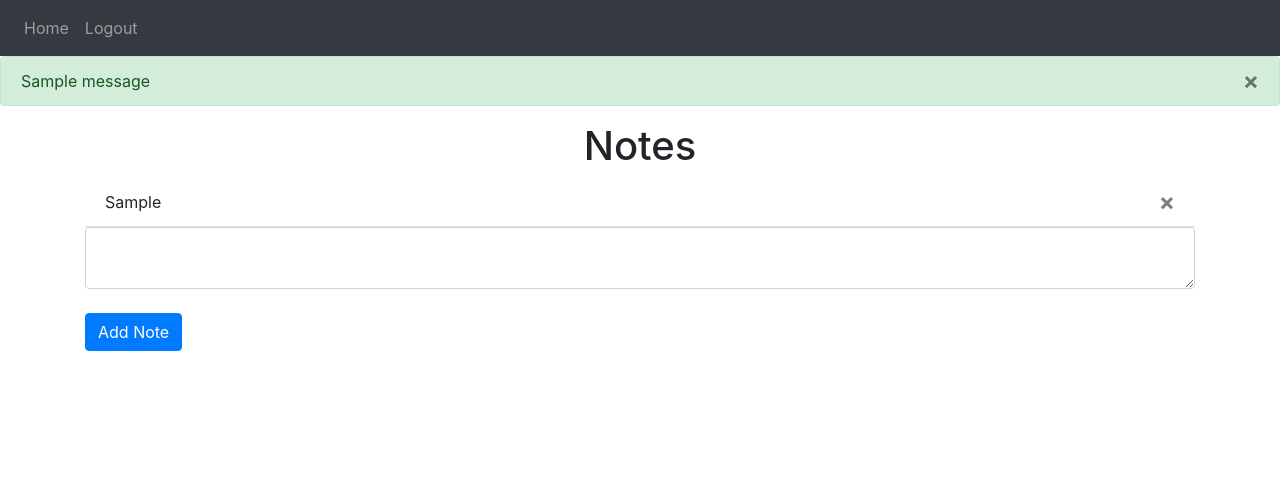
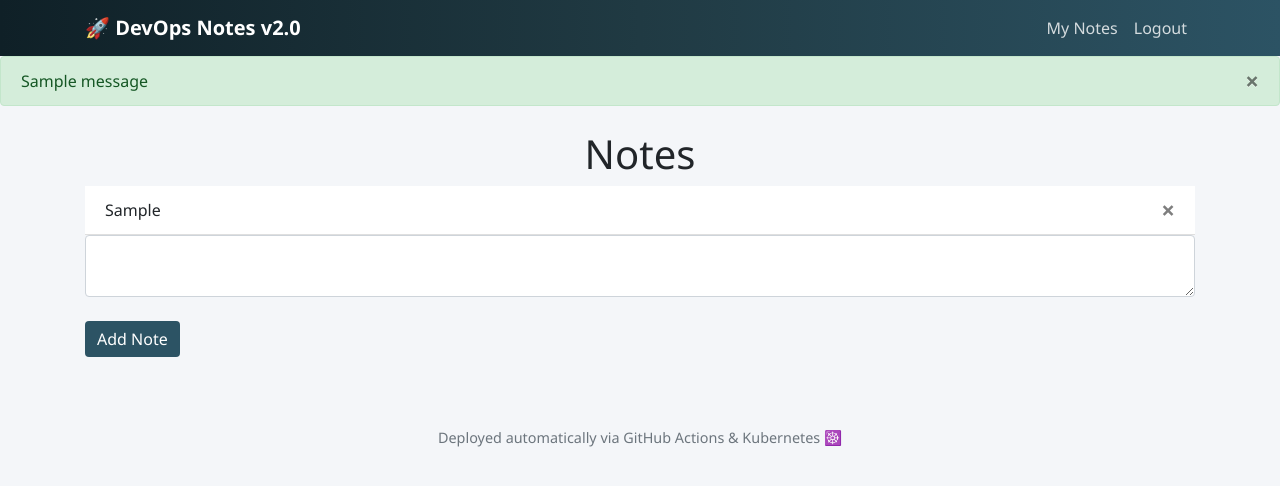
Before and after one commit to netadminplus/My-Notes-App, a Flask app: page / in a window 1280 px wide. Shown: the top 486 px of the page. Run offline with Flask 3, Linux system fonts and the light colour scheme; a user stored in the database is signed in; tables that the repository leaves empty hold one stand-in row (values such as "Sample post"); one stand-in notice (Sample message) is shown; some libraries are stand-ins or nearby versions.

```diff
--- a/website/templates/base.html
+++ b/website/templates/base.html
@@ -1,11 +1,8 @@
 <!DOCTYPE html>
-<html lang="en">
+<html>
   <head>
-    <meta charset="UTF-8">
-    <meta http-equiv="X-UA-Compatible" content="IE=edge">
-    <meta name="viewport" content="width=device-width, initial-scale=1.0">
-    <!-- <link href="https://cdn.jsdelivr.net/npm/bootstrap@5.3.0/dist/css/bootstrap.min.css" rel="stylesheet" integrity="sha384-9ndCyUaIbzAi2FUVXJi0CjmCapSmO7SnpJef0486qhLnuZ2cdeRhO02iuK6FUUVM" crossorigin="anonymous">
-    <link rel="stylesheet" href="https://cdn.jsdelivr.net/npm/@fortawesome/fontawesome-free@6.2.1/css/fontawesome.min.css"> -->
+    <meta charset="utf-8" />
+    <meta name="viewport" content="width=device-width, initial-scale=1" />
     <link
       rel="stylesheet"
       href="https://stackpath.bootstrapcdn.com/bootstrap/4.4.1/css/bootstrap.min.css"
@@ -17,59 +14,68 @@
       href="https://stackpath.bootstrapcdn.com/font-awesome/4.7.0/css/font-awesome.min.css"
       crossorigin="anonymous"
     />
-    <title>{%block title%}Home{%endblock%}</title>
+    <title>{% block title %}Home{% endblock %}</title>
+    <style>
+      body { background-color: #f4f6f9; font-family: 'Segoe UI', Tahoma, Geneva, Verdana, sans-serif; }
+      .navbar { background: linear-gradient(90deg, #0f2027 0%, #203a43 50%, #2c5364 100%); }
+      .navbar-brand { font-weight: bold; color: #fff !important; }
+      .nav-link { color: rgba(255,255,255,0.8) !important; }
+      .nav-link:hover { color: #fff !important; }
+      .card { border: none; box-shadow: 0 4px 6px rgba(0,0,0,0.1); border-radius: 8px; }
+      .btn-primary { background-color: #2c5364; border: none; }
+      .btn-primary:hover { background-color: #203a43; }
+      footer { margin-top: 50px; text-align: center; color: #6c757d; padding: 20px; font-size: 0.9em; }
+    </style>
   </head>
   <body>
-    <nav class="navbar navbar-expand-lg navbar-dark bg-dark">
-        <button class="navbar-toggler" type="button" data-toggle="collapse" data-target="#navbar">
+    <nav class="navbar navbar-expand-lg navbar-dark">
+      <div class="container">
+        <a class="navbar-brand" href="/">🚀 DevOps Notes v2.0</a>
+        <button
+          class="navbar-toggler"
+          type="button"
+          data-toggle="collapse"
+          data-target="#navbar"
+        >
           <span class="navbar-toggler-icon"></span>
         </button>
         <div class="collapse navbar-collapse" id="navbar">
-          <div class="navbar-nav">
+          <div class="navbar-nav ml-auto">
             {% if user.is_authenticated %}
-            <a class="nav-item nav-link" id="home" href="/">Home</a>
+            <a class="nav-item nav-link" id="home" href="/">My Notes</a>
             <a class="nav-item nav-link" id="logout" href="/logout">Logout</a>
             {% else %}
-            <a class="nav-item nav-link" id="signup" href="/signup">Sign Up</a>
             <a class="nav-item nav-link" id="login" href="/login">Login</a>
+            <a class="nav-item nav-link" id="signUp" href="/sign-up">Sign Up</a>
             {% endif %}
+          </div>
         </div>
       </div>
     </nav>
 
-    {% with messages = get_flashed_messages(with_categories=true) %}
-    {% if messages %}
-      {% for category,message in messages %}
-        {% if category == 'error'%}
-        <div class="alert alert-danger alert-dismissable fade show" role="alert">
-          {{message}}
+    {% with messages = get_flashed_messages(with_categories=true) %} {% if
+    messages %} {% for category, message in messages %} {% if category ==
+    'error' %}
+    <div class="alert alert-danger alter-dismissable fade show" role="alert">
+      {{ message }}
       <button type="button" class="close" data-dismiss="alert">
         <span aria-hidden="true">&times;</span>
       </button>
     </div>
-
     {% else %}
-        <div class="alert alert-success alert-dismissable fade show" role="alert">
-          {{message}}
+    <div class="alert alert-success alter-dismissable fade show" role="alert">
+      {{ message }}
       <button type="button" class="close" data-dismiss="alert">
         <span aria-hidden="true">&times;</span>
       </button>
     </div>
-        {% endif %}
-      {% endfor %}
-    {% endif %}
-    {% endwith %}
+    {% endif %} {% endfor %} {% endif %} {% endwith %}
 
-    <div class="container">
-      {%block content%}
-      {%endblock%}
-    </div>
+    <div class="container mt-4">{% block content %} {% endblock %}</div>
 
-
-
-
-
-    <script type="text/javascript" src="{{url_for('static',filename='index.js')}}"></script>
+    <footer>
+      <p>Deployed automatically via GitHub Actions & Kubernetes ☸️</p>
+    </footer>
 
     <script
       src="https://code.jquery.com/jquery-3.2.1.slim.min.js"
@@ -87,5 +93,17 @@
       crossorigin="anonymous"
     ></script>
 
+    {% block javascript %}
+    <script type="text/javascript">
+      function deleteNote(noteId) {
+        fetch("/delete-note", {
+          method: "POST",
+          body: JSON.stringify({ noteId: noteId }),
+        }).then((_res) => {
+          window.location.href = "/";
+        });
+      }
+    </script>
+    {% endblock %}
   </body>
 </html>
```
Lines whose indentation alone changed are shown as unchanged.
